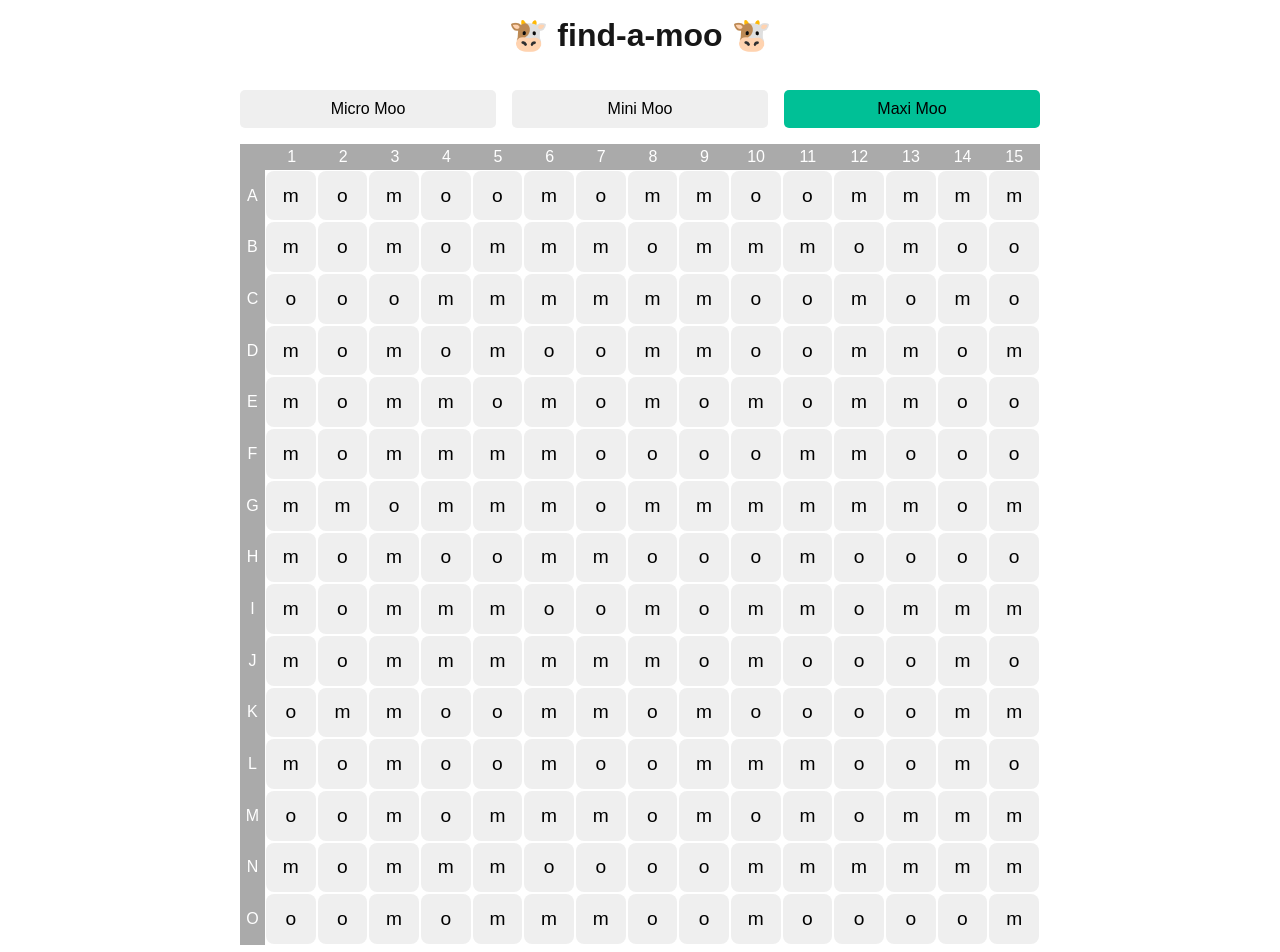
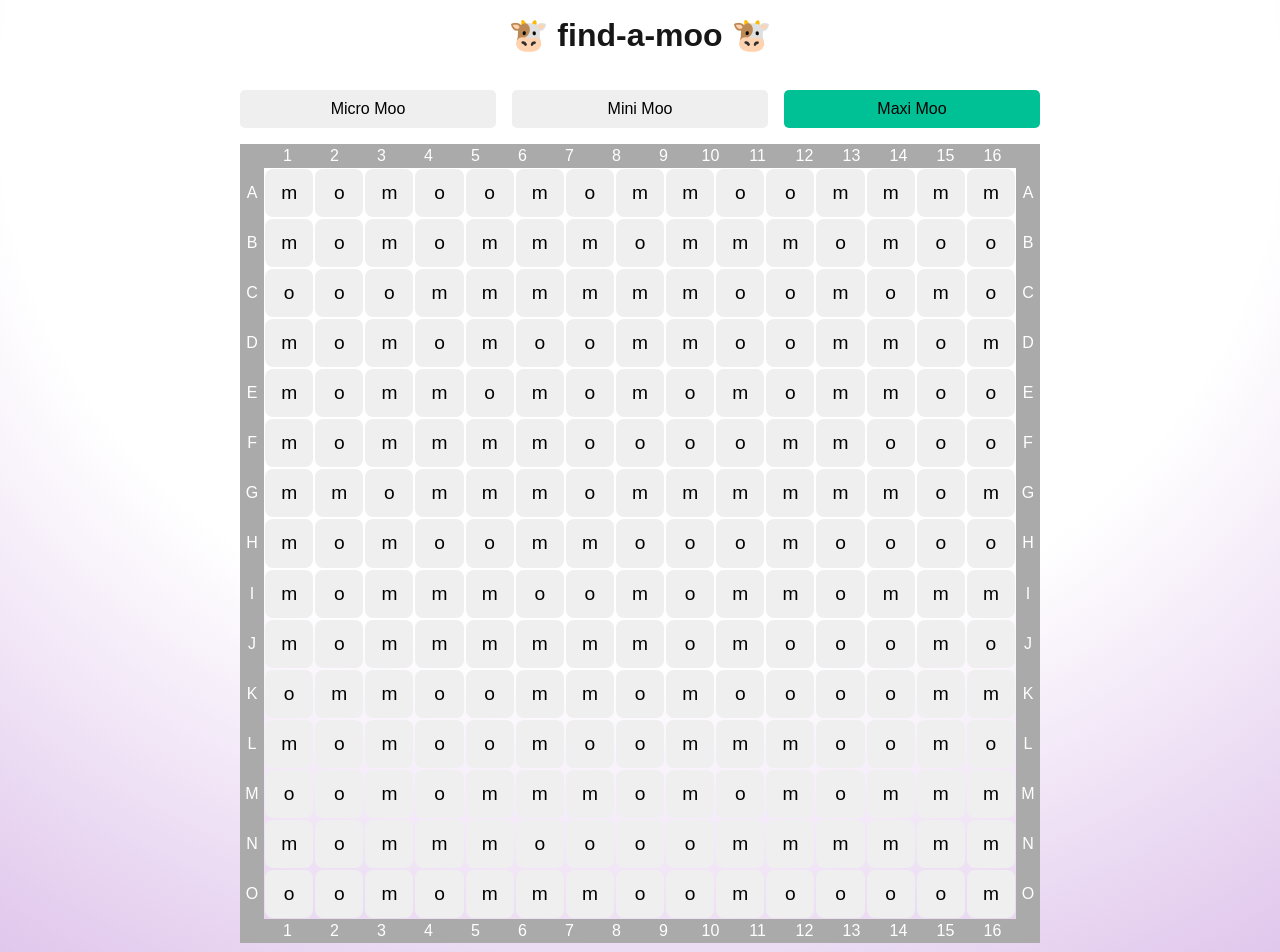
Before and after one commit to KleeUT/find-a-moo, a Next.js app: page / in a window 1280 px wide. Shown: the top 952 px of the page. Built offline with nearby package versions, Linux system fonts and the light colour scheme.

Commit message:
:art: improved styling

```diff
--- a/src/app/constants.ts
+++ b/src/app/constants.ts
@@ -27,7 +27,6 @@ export const rowPrefixes = [
   "Z",
 ];
 export const colPrefixes = [
-  "",
   "1",
   "2",
   "3",
--- a/src/app/globals.css
+++ b/src/app/globals.css
@@ -26,8 +26,16 @@ body {
   font-family: Arial, Helvetica, sans-serif;
   -webkit-font-smoothing: antialiased;
   -moz-osx-font-smoothing: grayscale;
+  background: blue;
+  background: radial-gradient(
+    125% 125% at 50% 10%,
+    #fff 40%,
+    var(--action-secondary) 100%
+  );
 }
+/*
 
+*/
 * {
   box-sizing: border-box;
   padding: 0;
--- a/src/app/page.module.css
+++ b/src/app/page.module.css
@@ -38,7 +38,8 @@ main.moo_main {
   justify-content: center;
   align-items: center;
 }
-.moo_row > *:first-child {
+.moo_row > *:first-child,
+.moo_row > *:last-child {
   min-width: 1.5rem;
   flex-basis: 50%;
   font-size: 1rem;
--- a/src/app/page.tsx
+++ b/src/app/page.tsx
@@ -181,7 +181,11 @@ const MooPage = () => {
     return letters === "moo" || letters === "oom";
   }
 
-  const columnPrefixesForSize = colPrefixes.slice(0, gameState.currentSize + 1);
+  const columnPrefixesForSize = [
+    "",
+    ...colPrefixes.slice(0, gameState.currentSize + 1),
+    "",
+  ];
   const rowPrefixesForSize = rowPrefixes.slice(0, gameState.currentSize);
   const moos = gameState.mooData[gameState.currentSize]?.moos.map((x, i) => {
     return [
@@ -191,6 +195,11 @@ const MooPage = () => {
         used: false,
       },
       ...x,
+      {
+        type: "prefix",
+        letter: rowPrefixesForSize[i],
+        used: false,
+      },
     ];
   });
   const foundMoos = gameState.mooData[gameState.currentSize]?.foundMoos || [];
@@ -270,6 +279,13 @@ const MooPage = () => {
             )}
           </div>
         ))}
+        <div className={style.moo_row}>
+          {columnPrefixesForSize.map((col, j) => (
+            <div key={col} className={style.moo_column_prefix}>
+              {col}
+            </div>
+          ))}
+        </div>
       </div>
       <div className={style.moo_results}>
         You&apos;ve found {foundMoos.length / 3} moo
```
